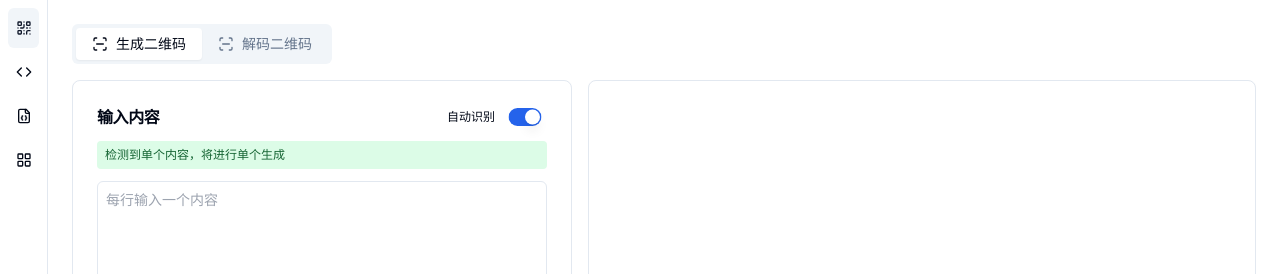
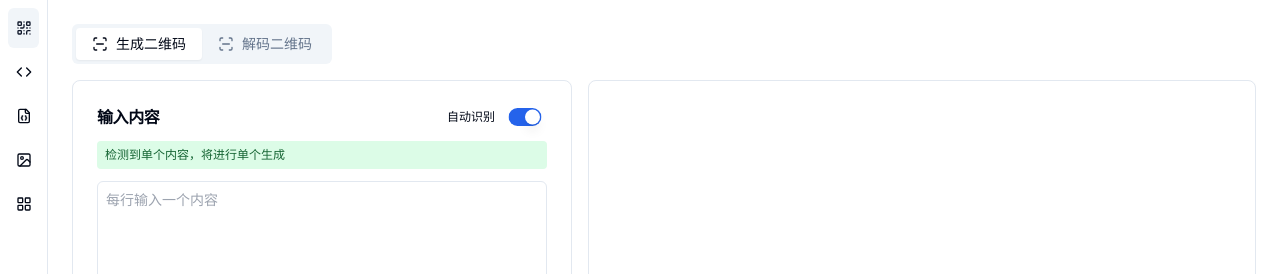
Before and after one commit to Pleidy/toolbox, a React (Vite) app: page / in a window 1280 px wide. Shown: the top 274 px of the page. Built offline with nearby package versions, Linux system fonts and the light colour scheme; the HTML template or start-up script is replaced by a standard one.

Commit message:
feat: 新增编码工具

```diff
--- a/src/App.tsx
+++ b/src/App.tsx
@@ -4,6 +4,7 @@ import { MainLayout } from '@/components/layout';
 import { QRCodeGenerator } from '@/components/qrcode';
 import { Encoder } from '@/components/encoder/Encoder';
 import { JsonFormatter } from '@/components/json/JsonFormatter';
+import { ImageTool } from '@/components/image/ImageTool';
 
 // 错误边界组件，防止渲染错误导致空白页
 interface ErrorBoundaryState {
@@ -70,6 +71,8 @@ function App() {
             <Encoder />
           ) : activeTool === 'json' ? (
             <JsonFormatter />
+          ) : activeTool === 'image' ? (
+            <ImageTool />
           ) : (
             <div className="flex items-center justify-center h-full">
               <p className="text-muted-foreground">更多工具即将推出...</p>
--- a/src/components/layout/Sidebar.tsx
+++ b/src/components/layout/Sidebar.tsx
@@ -1,5 +1,5 @@
 import { useState, useMemo } from 'react';
-import { QrCode, Settings, LayoutGrid, FileJson, Sun, Moon, Search, X, PanelLeftClose, PanelLeftOpen, Code } from 'lucide-react';
+import { QrCode, Settings, LayoutGrid, FileJson, Sun, Moon, Search, X, PanelLeftClose, PanelLeftOpen, Code, Image } from 'lucide-react';
 import { Button } from '../ui/Button';
 import { Input } from '../ui/Input';
 import { Switch } from '../ui/Switch';
@@ -27,6 +27,7 @@ export function Sidebar({ activeTool, onToolChange }: SidebarProps) {
     { id: 'qrcode', name: '二维码生成', icon: QrCode },
     { id: 'encoder', name: '编码转换', icon: Code },
     { id: 'json', name: 'JSON 格式化', icon: FileJson },
+    { id: 'image', name: '图片工具', icon: Image },
     { id: 'tools', name: '更多工具', icon: LayoutGrid },
   ];
 
--- a/src/stores/index.ts
+++ b/src/stores/index.ts
@@ -1,3 +1,4 @@
 export { useQRCodeStore } from './useQRCodeStore';
 export { useAppStore } from './useAppStore';
 export { useJsonStore } from './useJsonStore';
+export { useImageStore } from './useImageStore';
```
